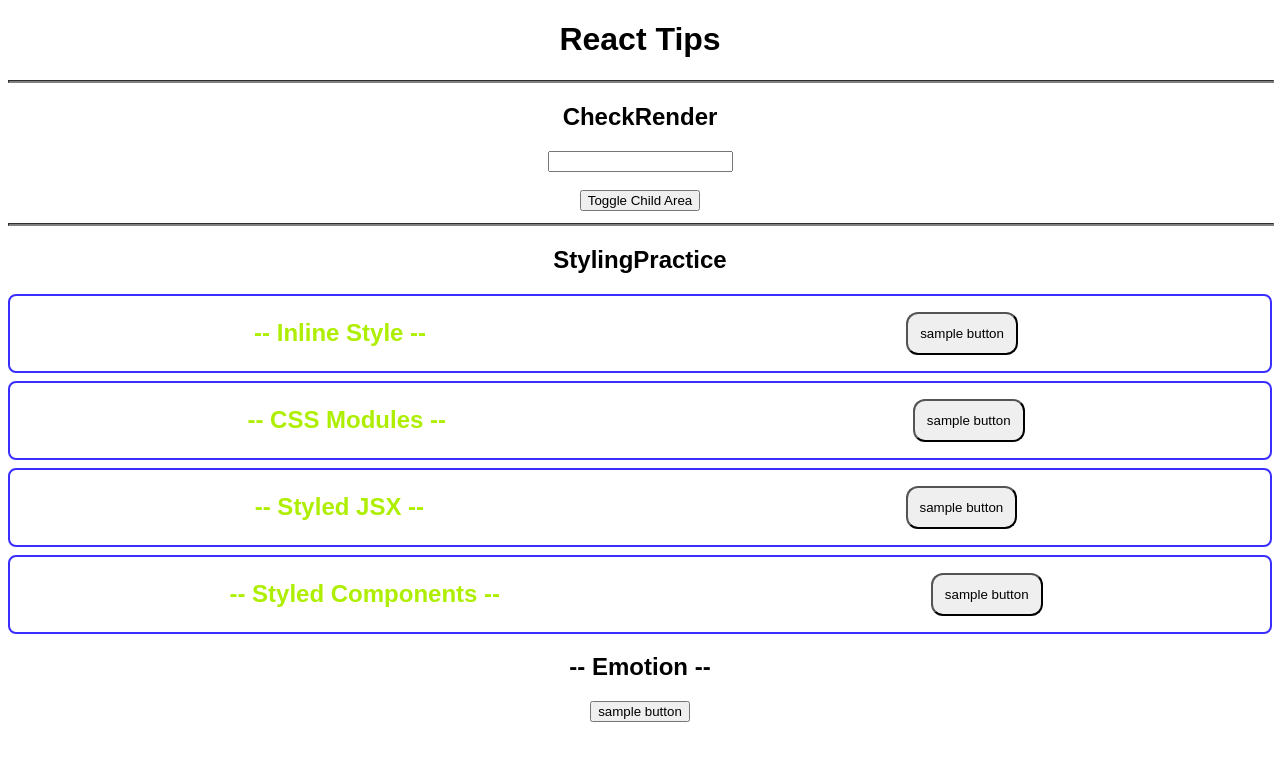
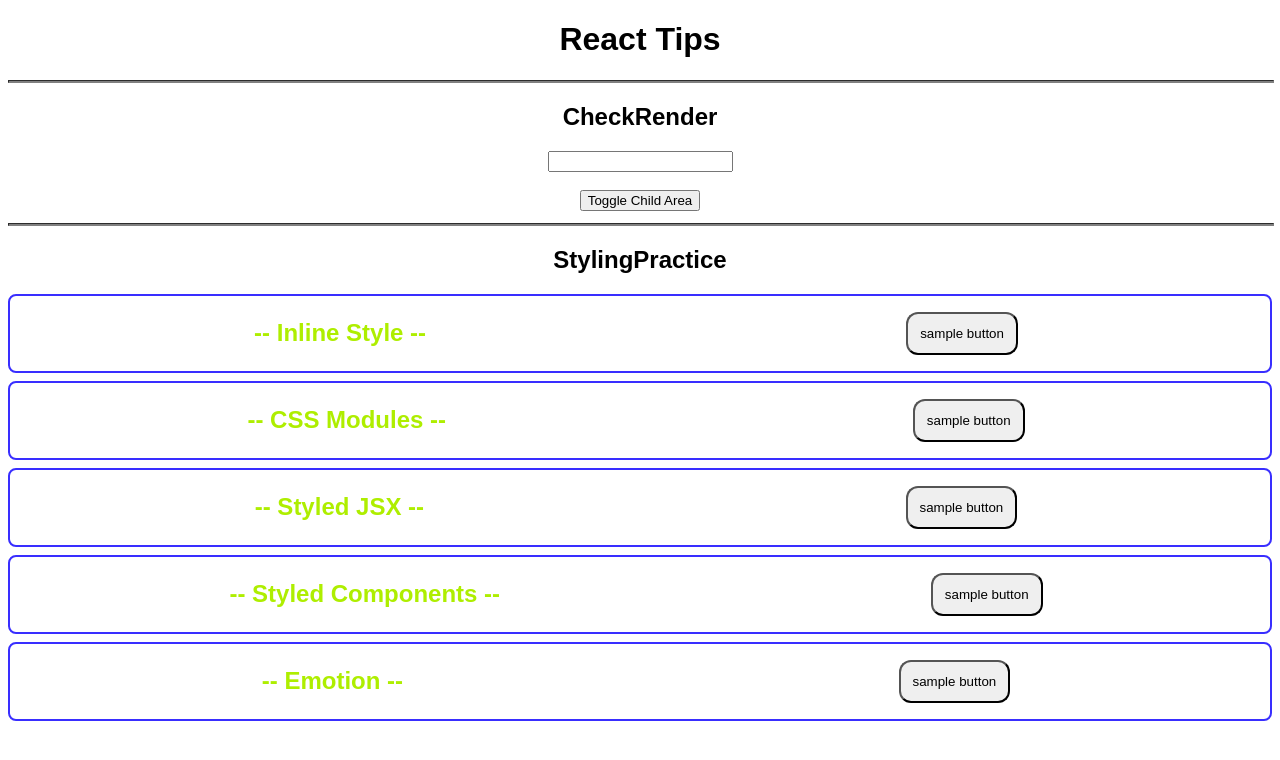
Before and after one commit to sota0121/codesandbox-react-tips, a React (Create React App) app: page / in a window 1280 px wide. Shown: the top 760 px of the page. Built offline with nearby package versions, Linux system fonts and the light colour scheme.

Commit message:
add Emotion style

```diff
--- a/src/components/StylingPractice/Emotion.jsx
+++ b/src/components/StylingPractice/Emotion.jsx
@@ -1,10 +1,44 @@
 import React from "react";
+// to avoid error add following
+/** @jsxRuntime classic */
+/** @jsx jsx */
+import { jsx, css } from "@emotion/react";
+import styled from "@emotion/styled";
 
 export const Emotion = (props) => {
+  // as scss (seems like styled-components)
+  const containerStyle = css`
+    border: solid 2px #392eff;
+    border-radius: 8px;
+    margin: 8px 0;
+    padding: 8px;
+    display: flex;
+    justify-content: space-around;
+    align-items: center;
+  `;
+  // seems like inlineStyle
+  const titleStyle = css({
+    margin: "0",
+    color: "#aeee00"
+  });
+
   return (
-    <div>
-      <h2>-- Emotion --</h2>
-      <button>sample button</button>
+    <div css={containerStyle}>
+      <h2 css={titleStyle}>-- Emotion --</h2>
+      <StyleButton>sample button</StyleButton>
     </div>
   );
 };
+
+// seems like styled-components
+const StyleButton = styled.button`
+  border-radius: 12px;
+  margin: 8px;
+  padding: 12px;
+  &:hover {
+    background-color: #331155;
+    color: #dddddd;
+    font-weight: bold;
+    cursor: pointer;
+  }
+`;
```
